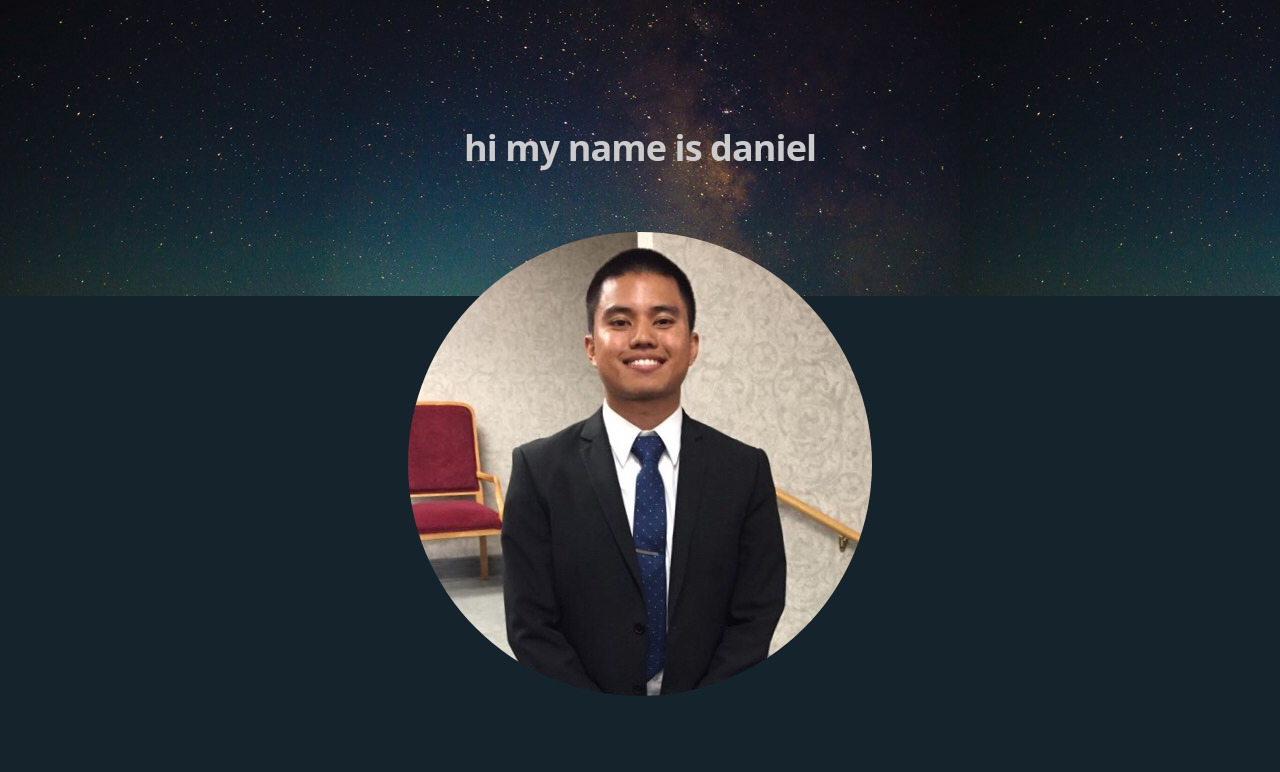
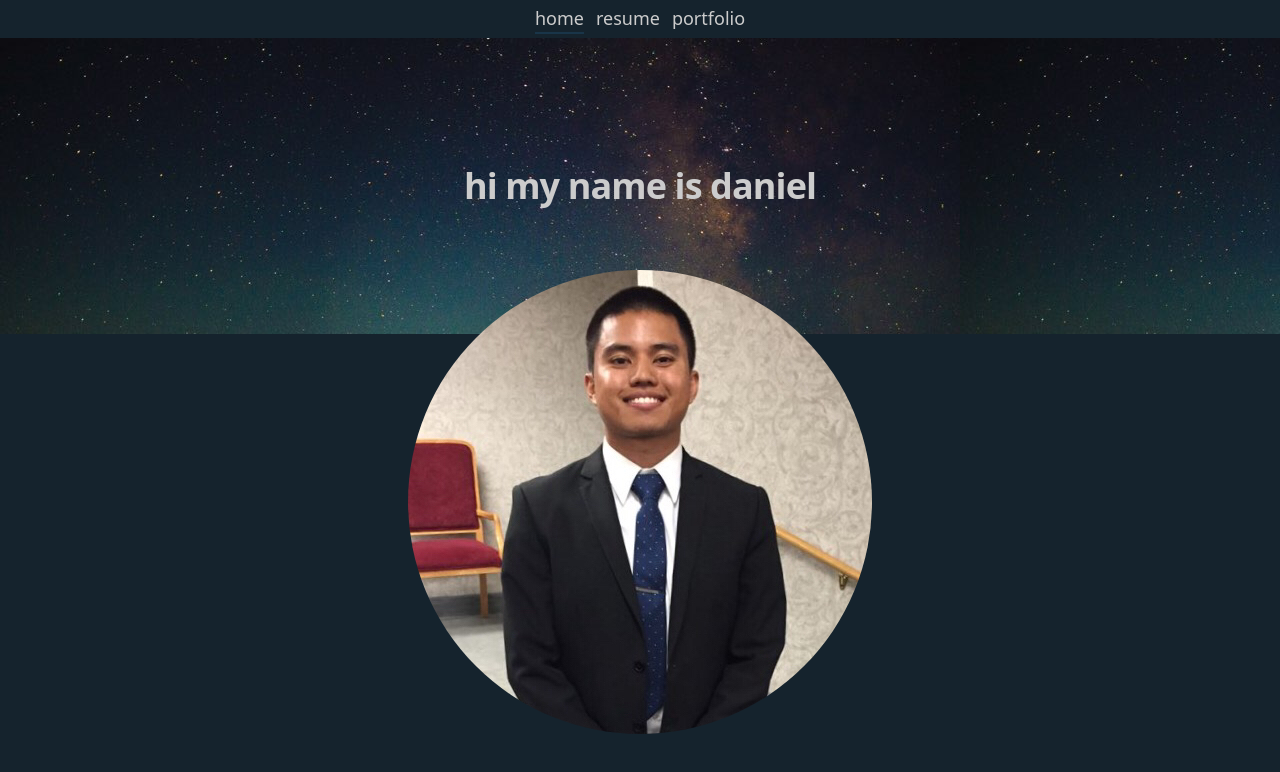
Before and after one commit to b4conjuice/dlopez.me, a Next.js app: page / in a window 1280 px wide. Shown: the top 772 px of the page. Built offline with nearby package versions, Linux system fonts and the light colour scheme.

Commit message:
add nav header

```diff
--- /dev/null
+++ b/src/app/_components/header.tsx
@@ -0,0 +1,47 @@
+'use client'
+
+import Link from 'next/link'
+import { usePathname } from 'next/navigation'
+
+const nav = [
+  {
+    url: '/',
+    text: 'home',
+  },
+  {
+    url: '/resume',
+    text: 'resume',
+  },
+  {
+    url: '/portfolio',
+    text: 'portfolio',
+  },
+]
+
+export default function Header() {
+  const pathname = usePathname()
+  return (
+    <header>
+      <nav className='px-2 py-1 text-lg'>
+        <ul className='flex justify-center space-x-3'>
+          {nav.map(({ url, text }) => (
+            <li
+              key={url}
+              className={
+                pathname === url || pathname.includes(`${url}/`)
+                  ? 'border-b-2 border-cobalt dark:border-gray-100'
+                  : 'hover:border-b-2 hover:border-cobalt dark:hover:border-gray-100'
+              }
+            >
+              {pathname === url ? (
+                <span>{text}</span>
+              ) : (
+                <Link href={url}>{text}</Link>
+              )}
+            </li>
+          ))}
+        </ul>
+      </nav>
+    </header>
+  )
+}
--- a/src/app/layout.tsx
+++ b/src/app/layout.tsx
@@ -1,6 +1,8 @@
 import type { Viewport } from 'next'
 
 import '@/styles/globals.css'
+
+import Header from '@/app/_components/header'
 
 export const DEFAULT_TITLE = 'hi my name is daniel'
 
@@ -27,7 +29,8 @@ export default function RootLayout({
   return (
     <html lang='en'>
       <body>
-        <div className='bg-cb-dark-blue text-cb-white flex min-h-screen flex-col'>
+        <div className='flex min-h-screen flex-col bg-cb-dark-blue text-cb-white'>
+          <Header />
           {children}
         </div>
       </body>
```
